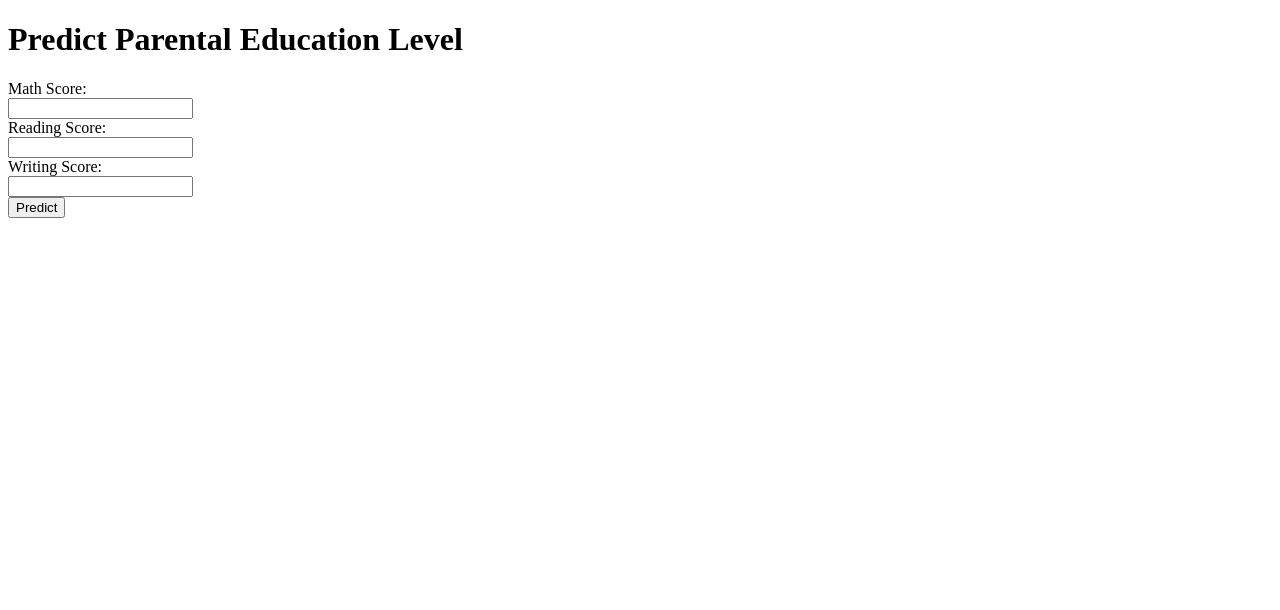
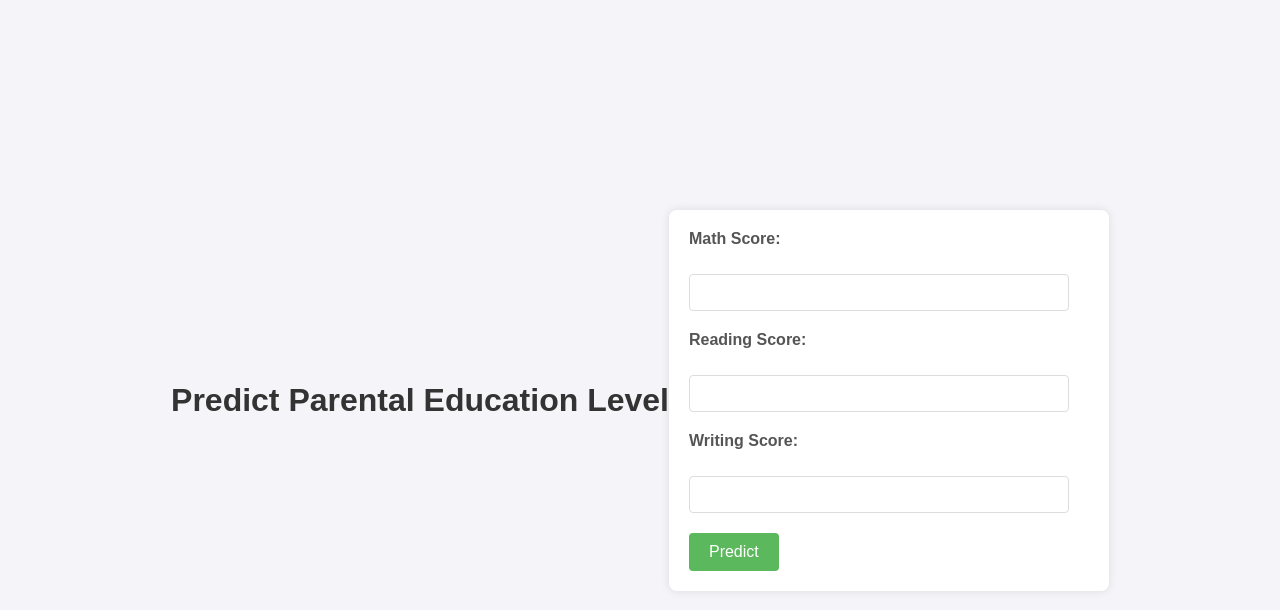
Before and after one commit to leethanhphat/G05_ML, a plain HTML site: page templates/index.html in a window 1280 px wide. Drawn offline with Linux system fonts and the light colour scheme; files that its build step writes are made by us from their sources.

Commit message:
final
final

```diff
--- /dev/null
+++ b/static/styles.css
@@ -0,0 +1,53 @@
+body {
+    font-family: Arial, sans-serif;
+    background-color: #f4f4f9;
+    margin: 0;
+    padding: 0;
+    display: flex;
+    justify-content: center;
+    align-items: center;
+    height: 100vh;
+}
+
+h1 {
+    color: #333;
+}
+
+form {
+    background: #fff;
+    padding: 20px;
+    border-radius: 8px;
+    box-shadow: 0 0 10px rgba(0, 0, 0, 0.1);
+    max-width: 400px;
+    width: 100%;
+}
+
+label {
+    display: block;
+    margin-bottom: 8px;
+    font-weight: bold;
+    color: #555;
+}
+
+input[type="text"] {
+    width: calc(100% - 20px);
+    padding: 10px;
+    margin-bottom: 20px;
+    border: 1px solid #ddd;
+    border-radius: 4px;
+    box-sizing: border-box;
+}
+
+input[type="submit"] {
+    background-color: #5cb85c;
+    color: white;
+    padding: 10px 20px;
+    border: none;
+    border-radius: 4px;
+    cursor: pointer;
+    font-size: 16px;
+}
+
+input[type="submit"]:hover {
+    background-color: #4cae4c;
+}
--- a/styles.css
+++ /dev/null
@@ -1,35 +0,0 @@
-body {
-    font-family: Arial, sans-serif;
-    margin: 0;
-    padding: 0;
-    background-color: #f4f4f4;
-}
-
-h1 {
-    text-align: center;
-}
-
-input {
-    padding: 8px;
-    margin-bottom: 10px;
-    border-radius: 5px;
-    border: 1px solid #ccc;
-}
-
-button {
-    padding: 10px 20px;
-    background-color: #007bff;
-    color: #fff;
-    border: none;
-    border-radius: 5px;
-    cursor: pointer;
-}
-
-button:hover {
-    background-color: #0056b3;
-}
-
-#prediction-result {
-    margin-top: 20px;
-    font-weight: bold;
-}
--- a/index.html
+++ b/templates/index.html
@@ -5,6 +5,7 @@
     <meta charset="UTF-8">
     <meta name="viewport" content="width=device-width, initial-scale=1.0">
     <title>Parental Education Prediction</title>
+    <link rel="stylesheet" href="static/styles.css">
 </head>
 <body>
     <h1>Predict Parental Education Level</h1>
```
Also changed, not shown: 4 other files.
